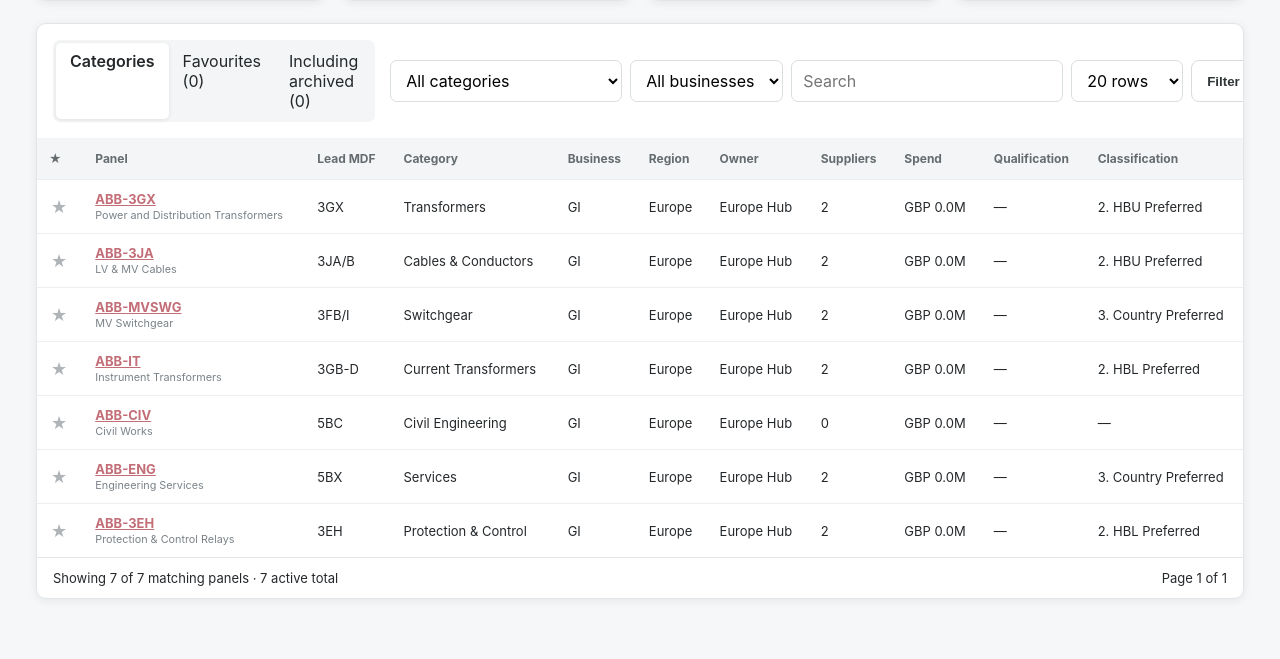
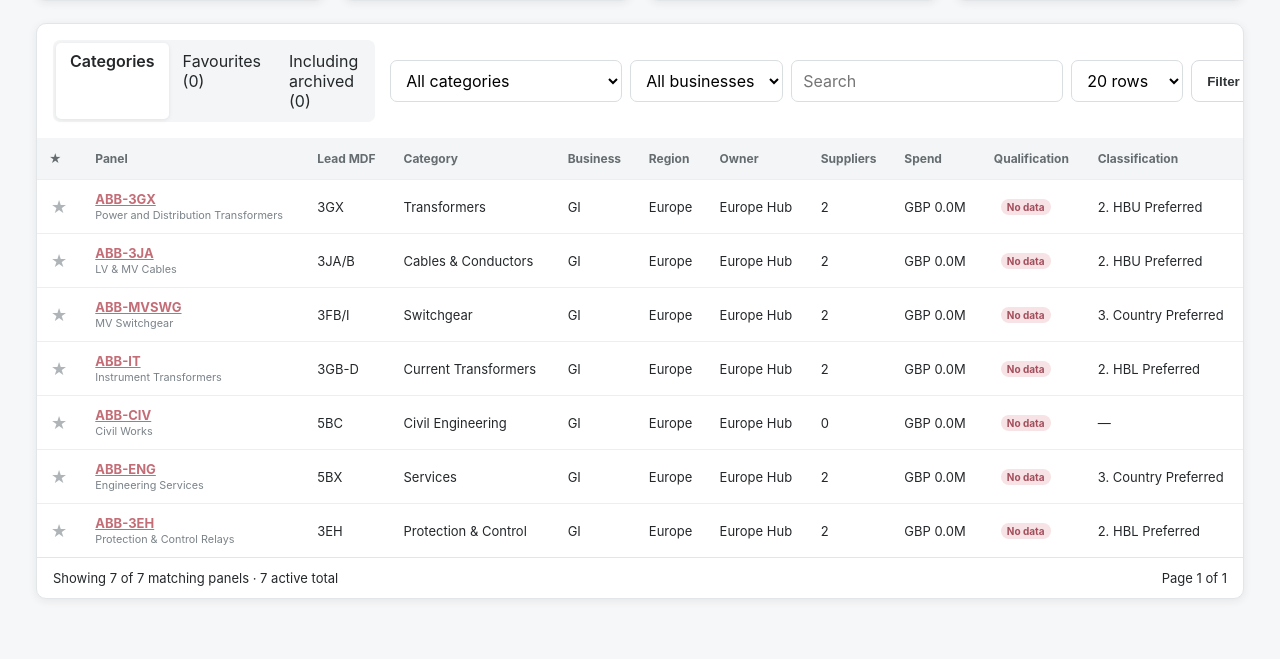
Before and after one commit to zageabb/CatManager, a Flask app: page / in a window 1280 px wide. Shown: the part 450-1109 px from the top of the page. Run offline with Flask 3, Linux system fonts and the light colour scheme; data comes from the database, SQL or seed files in the repository; data that the repository does not hold is empty; some libraries are stand-ins or nearby versions.

Commit message:
Show worst-case qualification on portfolio rows

```diff
--- a/templates/portfolio.html
+++ b/templates/portfolio.html
@@ -28,8 +28,8 @@
   <a class="sort-link {{ 'active' if sort_key==key }}" href="{{ url_for('portfolio', favourites=1 if favourites_only else None, archived=1 if show_archived else None, q=filters.q, category=filters.category, business=filters.business, page_size=page_size, sort=key, direction=next_direction) }}">{{ label }}{% if sort_key==key %}<span>{{ '↑' if direction=='asc' else '↓' }}</span>{% endif %}</a>
 {%- endmacro %}
 <div class="table-scroll"><table class="data-table"><thead><tr><th>★</th><th>{{ sort_link('Panel','panel') }}</th><th>{{ sort_link('Lead MDF','mdf') }}</th><th>{{ sort_link('Category','category') }}</th><th>{{ sort_link('Business','business') }}</th><th>{{ sort_link('Region','region') }}</th><th>{{ sort_link('Owner','owner') }}</th><th>{{ sort_link('Suppliers','suppliers') }}</th><th>Spend</th><th>Qualification</th><th>Classification</th></tr></thead><tbody>
-{% for p in panels %}{% set core=p.data.panel %}{% set ns=namespace(qual='—', cls='—') %}{% for supplier in core.suppliers %}{% if loop.first %}{% set ns.qual=supplier.customFields.get(dashboard_config.qualificationFieldId,'—') %}{% set ns.cls=supplier.customFields.get(dashboard_config.classificationFieldId,'—') %}{% endif %}{% endfor %}
-<tr class="{{ 'archived-row' if p.archived_at }}"><td><form method="post" action="{{ url_for('panel_favourite', panel_id=p.panel_id) }}" class="favourite-form"><input type="hidden" name="return_to" value="{{ request.full_path }}"><button class="star-button {{ 'on' if p.is_favourite }}" type="submit" title="{{ 'Remove from favourites' if p.is_favourite else 'Add to favourites' }}">★</button></form></td><td><a class="panel-link" href="{{ url_for('panel_view', panel_id=p.panel_id) }}">{{ p.panel_id }}</a>{% if p.archived_at %}<span class="status-label">Archived</span>{% endif %}<small>{{ p.panel_name }}</small></td><td>{{ p.mdf_code }}</td><td>{{ p.category }}</td><td>{{ p.business }}</td><td>{{ p.region_value }}</td><td>{{ p.owner }}</td><td>{{ core.suppliers|length }}</td><td>{{ dashboard_config.baseCurrency }} {{ '{:.1f}'.format((p.dashboard_spend or 0)/1000000) }}M</td><td>{{ ns.qual }}</td><td>{{ ns.cls }}</td></tr>
+{% for p in panels %}{% set core=p.data.panel %}{% set ns=namespace(cls='—') %}{% for supplier in core.suppliers %}{% if loop.first %}{% set ns.cls=supplier.customFields.get(dashboard_config.classificationFieldId,'—') %}{% endif %}{% endfor %}
+<tr class="{{ 'archived-row' if p.archived_at }}"><td><form method="post" action="{{ url_for('panel_favourite', panel_id=p.panel_id) }}" class="favourite-form"><input type="hidden" name="return_to" value="{{ request.full_path }}"><button class="star-button {{ 'on' if p.is_favourite }}" type="submit" title="{{ 'Remove from favourites' if p.is_favourite else 'Add to favourites' }}">★</button></form></td><td><a class="panel-link" href="{{ url_for('panel_view', panel_id=p.panel_id) }}">{{ p.panel_id }}</a>{% if p.archived_at %}<span class="status-label">Archived</span>{% endif %}<small>{{ p.panel_name }}</small></td><td>{{ p.mdf_code }}</td><td>{{ p.category }}</td><td>{{ p.business }}</td><td>{{ p.region_value }}</td><td>{{ p.owner }}</td><td>{{ core.suppliers|length }}</td><td>{{ dashboard_config.baseCurrency }} {{ '{:.1f}'.format((p.dashboard_spend or 0)/1000000) }}M</td><td><span class="status-label qualification-{{ p.panel_qualification|lower|replace(' ','-') }}">{{ p.panel_qualification }}</span></td><td>{{ ns.cls }}</td></tr>
 {% else %}<tr><td colspan="11" class="empty">No panels match the current filters.</td></tr>{% endfor %}
 </tbody></table></div>
 <div class="table-footer">
```
